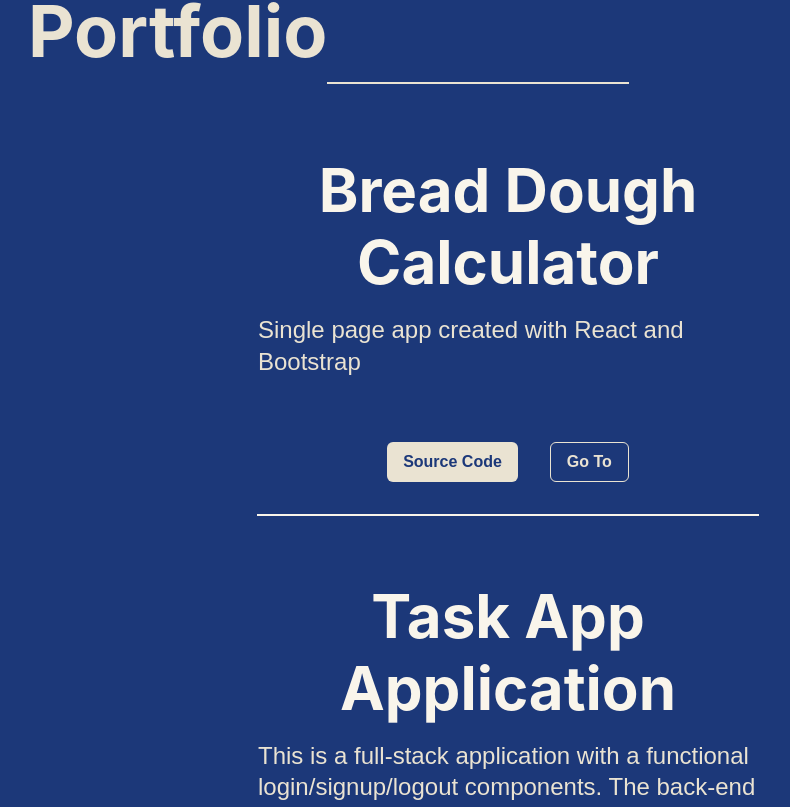
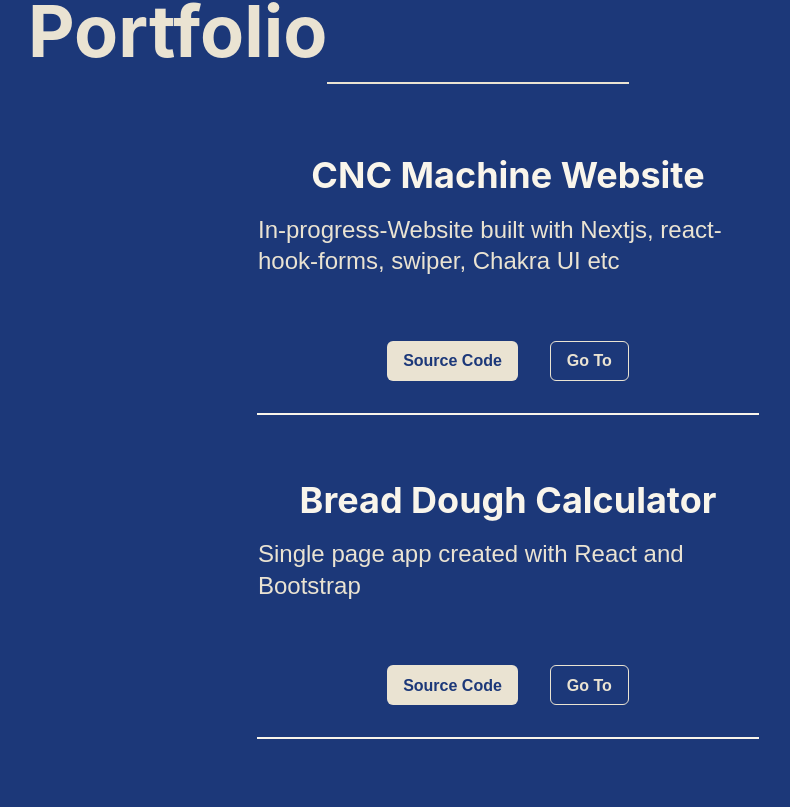
Before and after one commit to paul-ilies/iliespauldaniel, a Next.js app: page / in a window 1280 px wide. Shown: the part 2370-3177 px from the top of the page, without its empty margins (132-922 px from the left). Built offline with nearby package versions, Linux system fonts and the light colour scheme; a web font is replaced by a local one.

Commit message:
added proj

```diff
--- a/components/common/Project.tsx
+++ b/components/common/Project.tsx
@@ -27,7 +27,7 @@ const Project = ({
         <Heading
           as="h2"
           textAlign="center"
-          fontSize={{ base: "4xl", md: "6xl" }}
+          // fontSize={{ base: "4xl", md: "6xl" }}
           color=" oldLace"
         >
           {title}
--- a/data/projects.ts
+++ b/data/projects.ts
@@ -1,13 +1,21 @@
 export const projects = [
   {
     id: 1,
+    title: "CNC Machine Website",
+    description:
+      "In-progress-Website built with Nextjs, react-hook-forms, swiper, Chakra UI etc",
+    github: "",
+    live: "https://cmie.shineyourproject.com/",
+  },
+  {
+    id: 2,
     title: "Bread Dough Calculator",
     description: "Single page app created with React and Bootstrap",
     github: "https://github.com/paul-ilies/Baker-s-Application",
     live: "https://baker-app.shineyourproject.com/",
   },
   {
-    id: 2,
+    id: 3,
     title: "Task App Application",
     description:
       "This is a full-stack application with a functional login/signup/logout components. The back-end was built with NodeJS, Express, MongoDB and I used dependecies as bcrypt, jsonwebtoken and mongoose. The front-end was built with React and raw CSS. For state management I used Redux.",
@@ -15,7 +23,7 @@ export const projects = [
     live: "https://task-app.shineyourproject.com/",
   },
   {
-    id: 3,
+    id: 4,
     title: "Personal Portfolio",
     description: "Project built with Nextjs and Chakra UI",
     github: "https://github.com/paul-ilies/iliespauldaniel",
```
